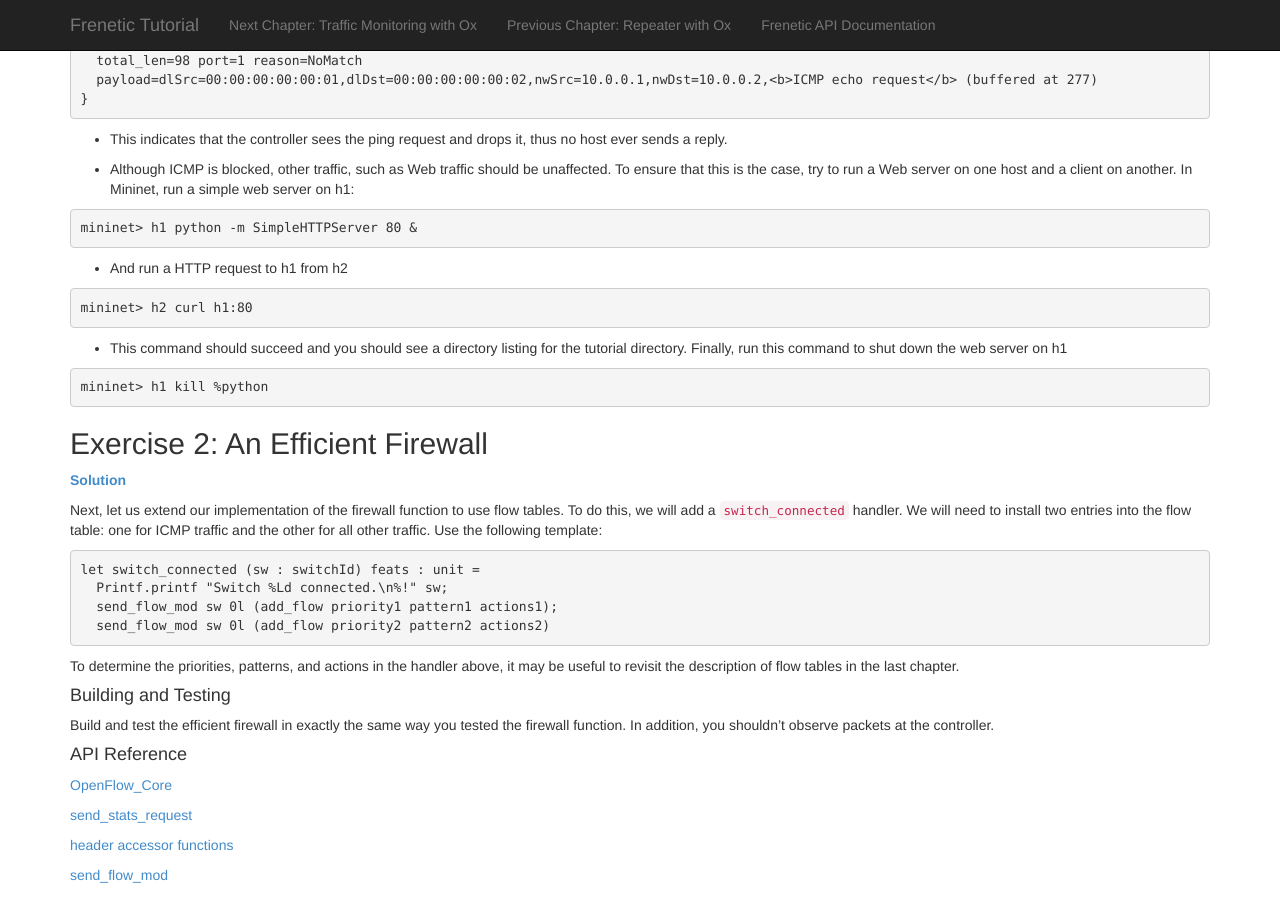
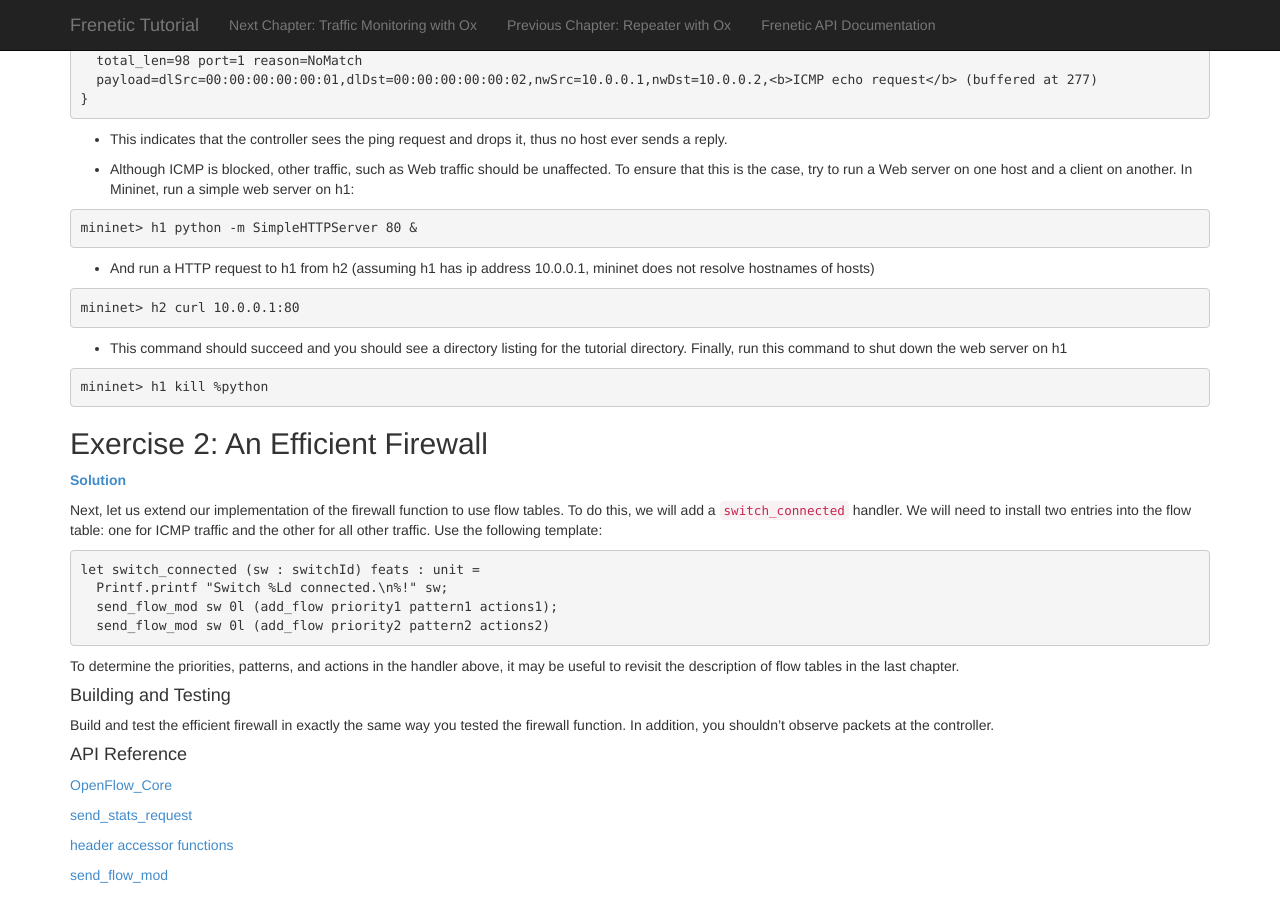
Before and after one commit to frenetic-lang/tutorials, a Jekyll site: the page built from OxFirewall/index.md, in a window 1280 px wide and 900 px high, scrolled down 1361 px. Built offline with Jekyll 4.4.1, drawn with Linux system fonts in a browser that asks for light colours; nearby versions of some CDN libraries.

Commit message:
Fix http firewall curl command since mininet doesn't resolve hostnames for hosts

```diff
--- a/OxFirewall/index.md
+++ b/OxFirewall/index.md
@@ -107,10 +107,11 @@ packetIn{
 mininet> h1 python -m SimpleHTTPServer 80 &
 ~~~
 
-  * And run a HTTP request to h1 from h2
+  * And run a HTTP request to h1 from h2 (assuming h1 has ip address 10.0.0.1,
+    mininet does not resolve hostnames of hosts)
 
 ~~~
-mininet> h2 curl h1:80
+mininet> h2 curl 10.0.0.1:80
 ~~~
 
   * This command should succeed and you should see a directory listing for the tutorial directory.
```
